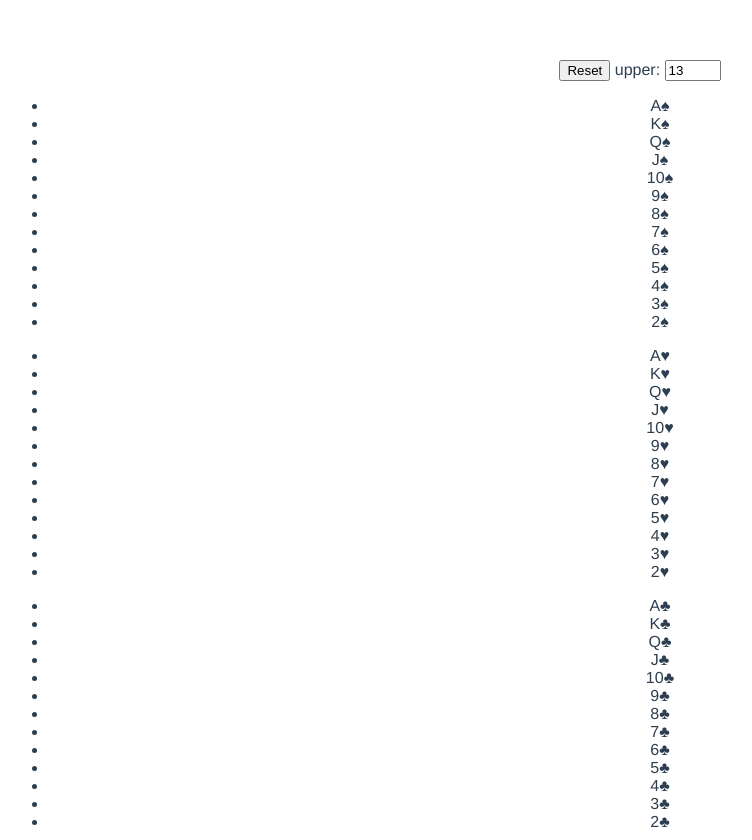
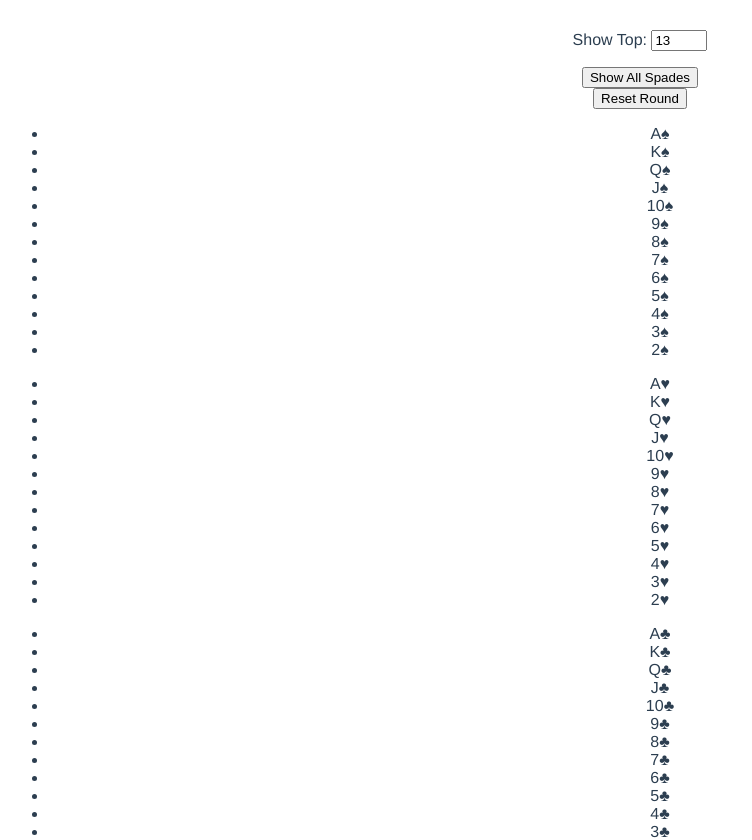
Before and after one commit to spkuehl/playing-card-display, a Vue app: page / in a window 1280 px wide. Shown: the top 840 px of the page, without its empty margins (0-752 px from the left). Built offline with nearby package versions, Linux system fonts and the light colour scheme.

Commit message:
Refator to give suits independance, add button to show all spades.

```diff
--- a/src/App.vue
+++ b/src/App.vue
@@ -1,11 +1,13 @@
 <template>
   <div id="app">
-    <button type="button" name="reset" @click="resetCards" >Reset</button>
-    upper: <input type="number" name="upper" max="13" min="1" v-model="upper" placeholder="13">
-    <Suit ref="spades" suit="spades" :ranks="ranks"></Suit>
-    <Suit ref="hearts" suit="hearts" :ranks="ranks"></Suit>
-    <Suit ref="clubs" suit="clubs" :ranks="ranks"></Suit>
-    <Suit ref="diams" suit="diams" :ranks="ranks"></Suit>
+    <p>Show Top: <input type="number" name="upper" max="13" min="1" v-model="upper" placeholder="13"></p>
+    <button type="button" name="all spades" @click="showAllSpades" >Show All Spades</button>
+    <br>
+    <button type="button" name="reset" @click="resetCards">Reset Round</button>
+    <Suit ref="spades" suit="spades" :ranks="spadesRanks"></Suit>
+    <Suit ref="hearts" suit="hearts" :ranks="heartsRanks"></Suit>
+    <Suit ref="clubs" suit="clubs" :ranks="clubsRanks"></Suit>
+    <Suit ref="diams" suit="diams" :ranks="diamsRanks"></Suit>
   </div>
 </template>
 
@@ -20,6 +22,10 @@ export default {
   data: function () {
     return {
       faceOnly: false,
+      spadesRanks: ['A','K','Q','J','10','9','8','7','6','5','4','3','2'],
+      heartsRanks: ['A','K','Q','J','10','9','8','7','6','5','4','3','2'],
+      clubsRanks: ['A','K','Q','J','10','9','8','7','6','5','4','3','2'],
+      diamsRanks: ['A','K','Q','J','10','9','8','7','6','5','4','3','2'],
       ranksList: ['A','K','Q','J','10','9','8','7','6','5','4','3','2'],
       ranks: ['A','K','Q','J','10','9','8','7','6','5','4','3','2'],
       upper: '13',
@@ -31,11 +37,17 @@ export default {
       this.$refs.hearts.$refs.card.forEach(i => i.isActive=true);
       this.$refs.clubs.$refs.card.forEach(i => i.isActive=true);
       this.$refs.diams.$refs.card.forEach(i => i.isActive=true);
+    },
+    showAllSpades () {
+      this.spadesRanks = this.ranksList
     }
   },
   watch: {
     upper: function () {
-      this.ranks = (this.ranksList.slice(0,this.upper))
+      this.spadesRanks = (this.ranksList.slice(0,this.upper))
+      this.heartsRanks = (this.ranksList.slice(0,this.upper))
+      this.clubsRanks = (this.ranksList.slice(0,this.upper))
+      this.diamsRanks = (this.ranksList.slice(0,this.upper))
     }
   }
 }
@@ -48,7 +60,7 @@ export default {
   -moz-osx-font-smoothing: grayscale;
   text-align: center;
   color: #2c3e50;
-  margin-top: 60px;
+  margin-top: 30px;
 }
 @import './assets/css/playing-cards/cards.css';
 </style>
```
